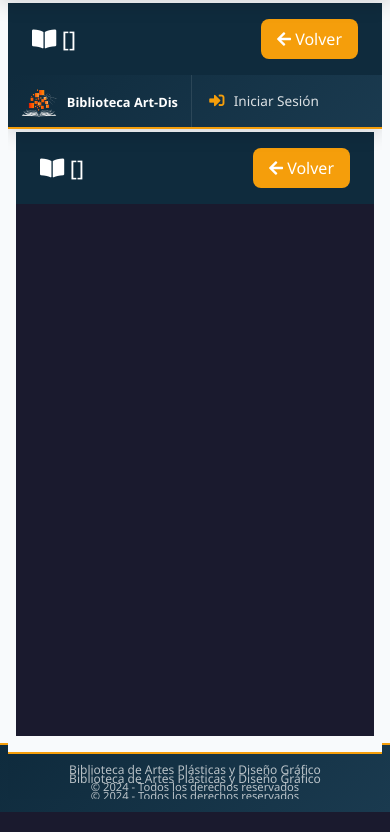
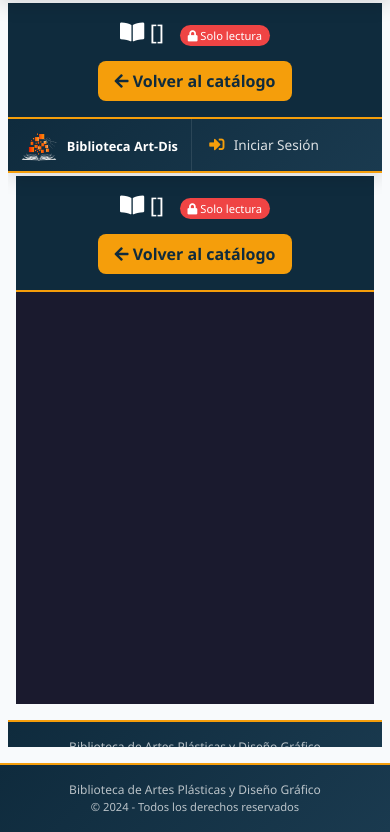
Before and after one commit to bibliotecaartesdisumsa-dotcom/bibliotecaartdis.umsa, a Django app: template templates/ver_libro_embed.html in a window 390 px wide. Shown: the part 54-886 px from the top of the page. Run offline with Django 5.2, Linux system fonts and the light colour scheme; the template is opened without the code that fills it: most values are stand-ins (such as "Sample title", 1, 10 or a date in 2020); some libraries are stand-ins or nearby versions.

Commit message:
cambios3

```diff
--- a/templates/ver_libro_embed.html
+++ b/templates/ver_libro_embed.html
@@ -6,53 +6,102 @@
     .pdf-container {
         height: calc(100vh - 120px);
         background: #1a1a2e;
-        padding: 0;
         margin: -1.5rem -1.5rem 0 -1.5rem;
+        display: flex;
+        flex-direction: column;
+    }
+    .pdf-header {
+        background: #0F2B3D;
+        padding: 1rem 1.5rem;
+        display: flex;
+        justify-content: space-between;
+        align-items: center;
+        flex-wrap: wrap;
+        gap: 1rem;
+        border-bottom: 2px solid #F59E0B;
+    }
+    .pdf-header h4 {
+        color: white;
+        margin: 0;
+    }
+    .btn-back {
+        background: #F59E0B;
+        color: #0F2B3D;
+        border: none;
+        padding: 0.5rem 1rem;
+        border-radius: 8px;
+        text-decoration: none;
+        font-weight: 600;
+    }
+    .btn-back:hover {
+        background: #FBBF24;
+    }
+    .pdf-viewer {
+        flex: 1;
+        background: #1a1a2e;
     }
     .pdf-iframe {
         width: 100%;
         height: 100%;
         border: none;
     }
-    .pdf-header {
-        background: var(--primary-dark);
-        padding: 1rem 1.5rem;
+    .mensaje-restringido {
         display: flex;
-        justify-content: space-between;
+        flex-direction: column;
+        justify-content: center;
         align-items: center;
+        height: 100%;
+        color: white;
+        text-align: center;
+        padding: 2rem;
     }
-    .pdf-header h4 {
-        color: white;
-        margin: 0;
+    .mensaje-restringido i {
+        font-size: 4rem;
+        color: #F59E0B;
+        margin-bottom: 1rem;
     }
-    .btn-back {
-        background: var(--accent);
-        color: white;
-        border: none;
-        padding: 0.5rem 1rem;
-        border-radius: 8px;
-        text-decoration: none;
+    .mensaje-restringido h3 {
+        margin-bottom: 1rem;
+    }
+    @media (max-width: 768px) {
+        .pdf-header {
+            flex-direction: column;
+            text-align: center;
+        }
+        .pdf-container {
+            height: calc(100vh - 100px);
+        }
     }
 </style>
 
 <div class="pdf-container">
     <div class="pdf-header">
-        <h4><i class="fas fa-book-open"></i> {{ libro.titulo }}</h4>
+        <h4>
+            <i class="fas fa-book-open"></i> {{ libro.titulo }}
+            {% if not permitir_descarga %}
+                <span style="background: #EF4444; font-size: 0.7rem; padding: 0.2rem 0.5rem; border-radius: 20px; margin-left: 10px;">
+                    <i class="fas fa-lock"></i> Solo lectura
+                </span>
+            {% endif %}
+        </h4>
         <a href="javascript:history.back()" class="btn-back">
-            <i class="fas fa-arrow-left"></i> Volver
+            <i class="fas fa-arrow-left"></i> Volver al catálogo
         </a>
     </div>
 
-    {% if archivo_url %}
-        <iframe class="pdf-iframe" src="{{ archivo_url }}" allow="fullscreen"></iframe>
-    {% else %}
-        <div style="display: flex; justify-content: center; align-items: center; height: 80%;">
-            <div class="text-center text-white">
-                <i class="fas fa-lock fa-4x mb-3"></i>
+    <div class="pdf-viewer">
+        {% if archivo_url %}
+            <iframe class="pdf-iframe" src="{{ archivo_url }}" allow="fullscreen"></iframe>
+        {% else %}
+            <div class="mensaje-restringido">
+                <i class="fas fa-lock"></i>
                 <h3>Acceso Restringido</h3>
                 <p>{{ mensaje|default:"Este documento no está disponible para lectura en línea." }}</p>
+                <p style="margin-top: 1rem; font-size: 0.8rem;">
+                    <i class="fas fa-envelope"></i> Contacta al bibliotecario para más información.
+                </p>
             </div>
-        </div>
-    {% endif %}
+        {% endif %}
+    </div>
 </div>
 {% endblock %}
```
